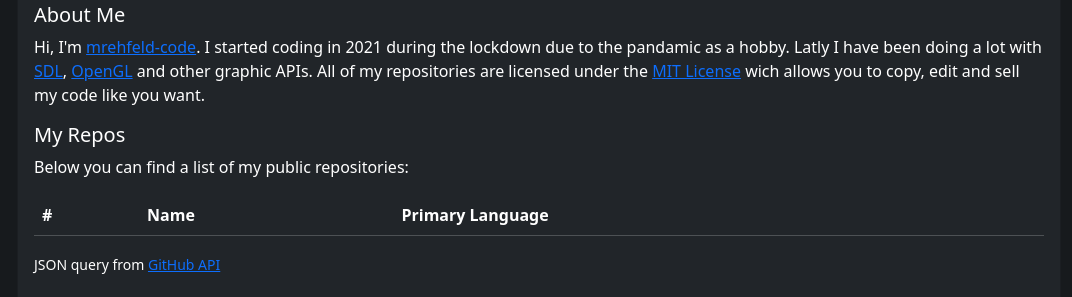
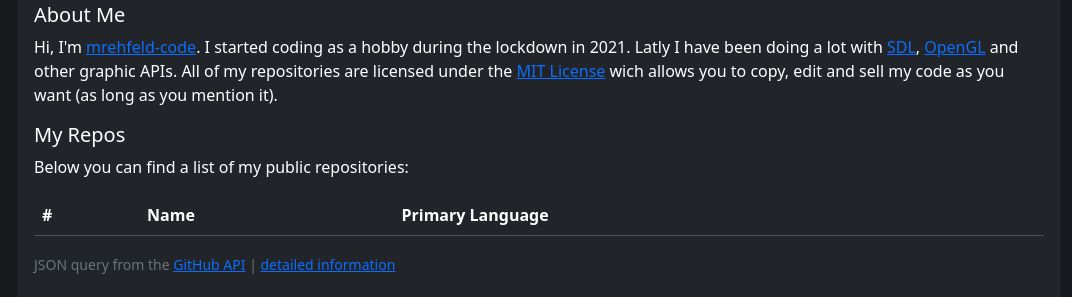
Before and after one commit to morerizz5108/morerizz5108.github.io, a plain HTML site: page index.html in a window 1280 px wide. Shown: the part 388-685 px from the top of the page, without its empty margins (101-1173 px from the left). Drawn offline with nearby package versions, Linux system fonts and the light colour scheme; no server answers.

Commit message:
updated main page

```diff
--- a/index.html
+++ b/index.html
@@ -23,9 +23,10 @@
                 <h1 class="card-title text-center">mrehfeld-code</h1>
 
                 <h5 class="card-title">About Me</h5>
-                <p class="card-text">Hi, I'm <a href="https://github.com/mrehfeld-code/">mrehfeld-code</a>. I started coding in 2021 during the lockdown due to the pandamic as a hobby.
-                    Latly I have been doing a lot with <a href="https://libsdl.org/">SDL</a>, <a href="https://opengl.org/">OpenGL</a> and other graphic APIs. All of my repositories are
-                    licensed under the <a href="https://mit-license.org/">MIT License</a> wich allows you to copy, edit and sell my code like you want.<br/></p>
+                <p class="card-text">Hi, I'm <a href="https://github.com/mrehfeld-code/">mrehfeld-code</a>. I started coding as a hobby during the lockdown in 2021.
+                    Latly I have been doing a lot with <a href="https://libsdl.org/">SDL</a>, <a href="https://opengl.org/">OpenGL</a> and other graphic APIs.
+                    All of my repositories are licensed under the <a href="https://mit-license.org/">MIT License</a> wich allows you to copy, edit and sell my code as you want
+                    (as long as you mention it).<br/></p>
 
                 <h5 class="card-title">My Repos</h5>
                 <p class="card-text">Below you can find a list of my public repositories:<br/></p>
@@ -52,14 +53,16 @@ if(req.status == 200) {
         if(obj[i].language === null) lang = "-";
         else lang = obj[i].language;
 
-        text += "<tr><th scope='row'>" + (i+1) + "</th><td><a href='https://github.com/mrehfeld-code/" + obj[i].name + "' target='_blank'>" + obj[i].name + "</a></th><th>" + lang + "</th></tr>";
+        text += "<tr><th scope='row'>" + (i+1) + "</th><td><a href='https://github.com/mrehfeld-code/" + obj[i].name + "' target='_blank'>" + obj[i].name + "</a></td><td>" + lang + "</td></tr>";
     }
 
     document.getElementById("repos").innerHTML += text;
 }
                         </script>
                     </tbody>
-                </table><small>JSON query from <a href="https://docs.github.com/en/rest">GitHub API</a></small><br/><br/>
+                </table>
+                <small class="text-secondary">JSON query from the <a href="https://docs.github.com/en/rest">GitHub API</a> &#124;
+                    <a href="/detailed-info/">detailed information</a></small><br/><br/>
 
                 <h5 class="card-title">Links</h5>
                 <p class="card-text"><a href="mailto:m.rehfeld.web@gmx.net" class="btn btn-primary"><i class="bi bi-envelope"></i> Mail</a>
```
